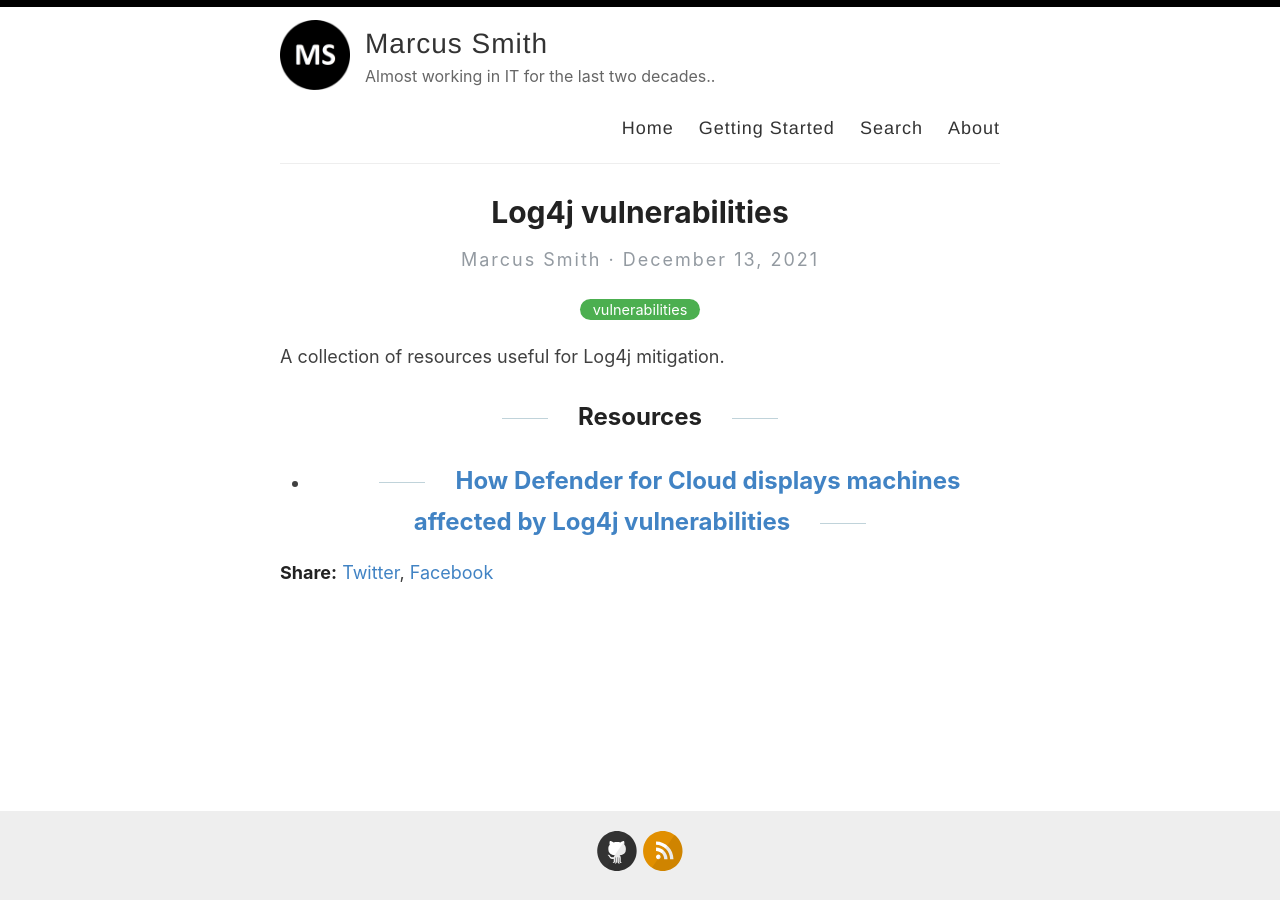
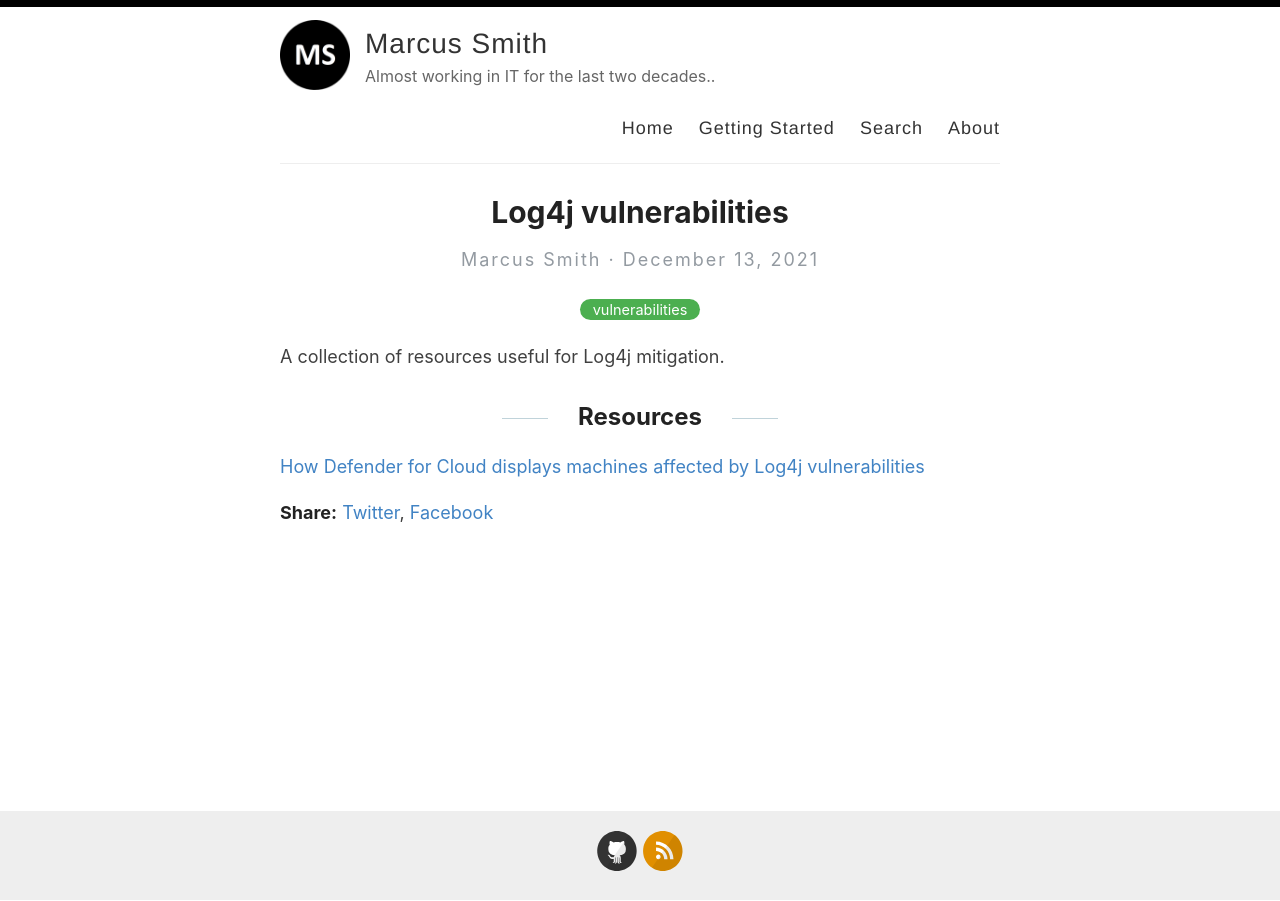
Before and after one commit to spooters/spooters.github.io, a Jekyll site: the page built from _posts/2021-12-13-Useful-Log4j-Resources.md, in a window 1280 px wide. Built offline with Jekyll 4.4.1, drawn with Linux system fonts in a browser that asks for light colours.

Commit message:
formatting

```diff
--- a/_posts/2021-12-13-Useful-Log4j-Resources.md
+++ b/_posts/2021-12-13-Useful-Log4j-Resources.md
@@ -8,5 +8,4 @@ A collection of resources useful for Log4j mitigation.
 
 ## Resources
 
-- [How Defender for Cloud displays machines affected by Log4j vulnerabilities](https://techcommunity.microsoft.com/t5/microsoft-defender-for-cloud/how-defender-for-cloud-displays-machines-affected-by-log4j/ba-p/3037271?WT.mc_id=m365-0000-rotrent&s=09)
--
+[How Defender for Cloud displays machines affected by Log4j vulnerabilities](https://techcommunity.microsoft.com/t5/microsoft-defender-for-cloud/how-defender-for-cloud-displays-machines-affected-by-log4j/ba-p/3037271?WT.mc_id=m365-0000-rotrent&s=09)
```
